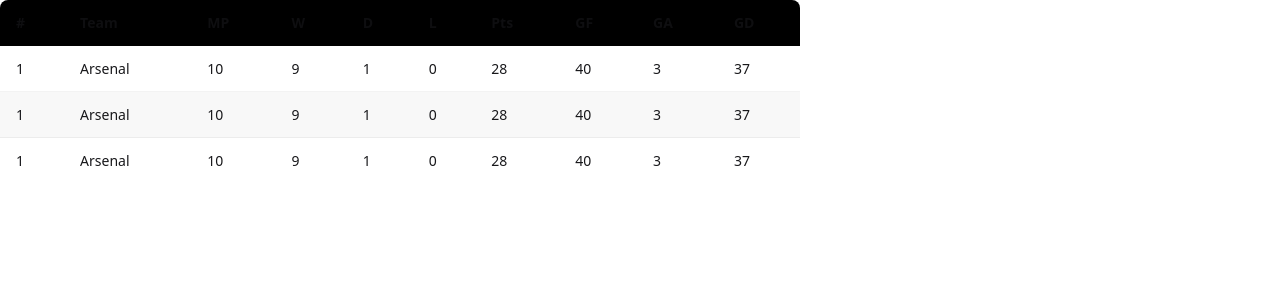
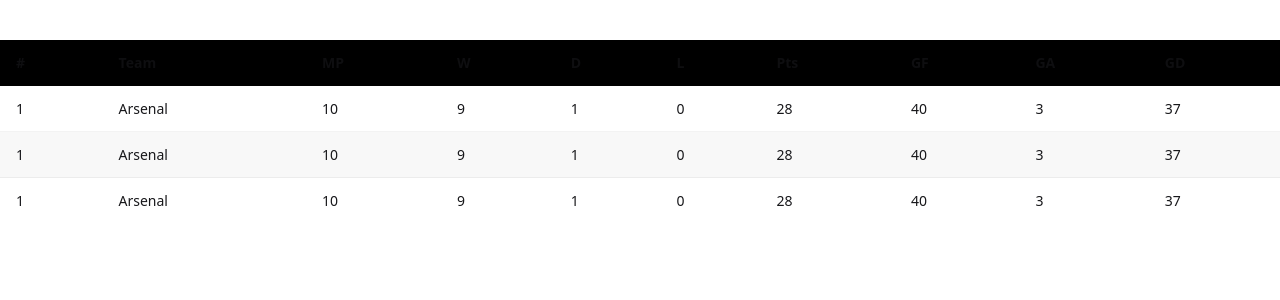
Before and after one commit to AAjayiB/Custom-League-Table, a React (Vite) app in the folder frontend/: page / in a window 1280 px wide. Shown: the top 300 px of the page. Built offline with nearby package versions, Linux system fonts and the light colour scheme.

Commit message:
added padding to table

```diff
--- a/frontend/src/components/LeagueTable.jsx
+++ b/frontend/src/components/LeagueTable.jsx
@@ -3,7 +3,7 @@
 
 const LeagueTable = ({teams}) => {
   return (
-    <div className='overflow-x-auto rounded-box  size-200'>
+    <div className='overflow-x-auto rounded-box py-10'>
         <table className='table table-zebra'>
             <thead className='bg-black'>
                 <tr>
```
